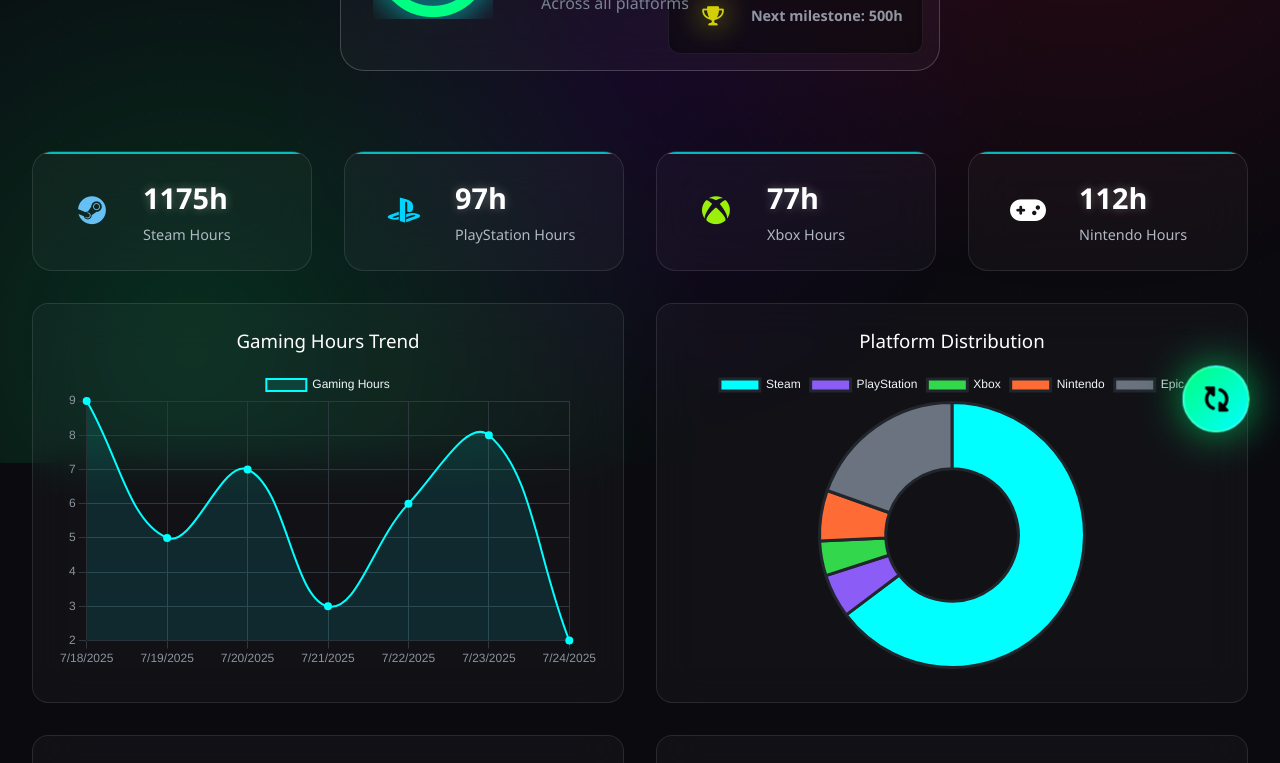
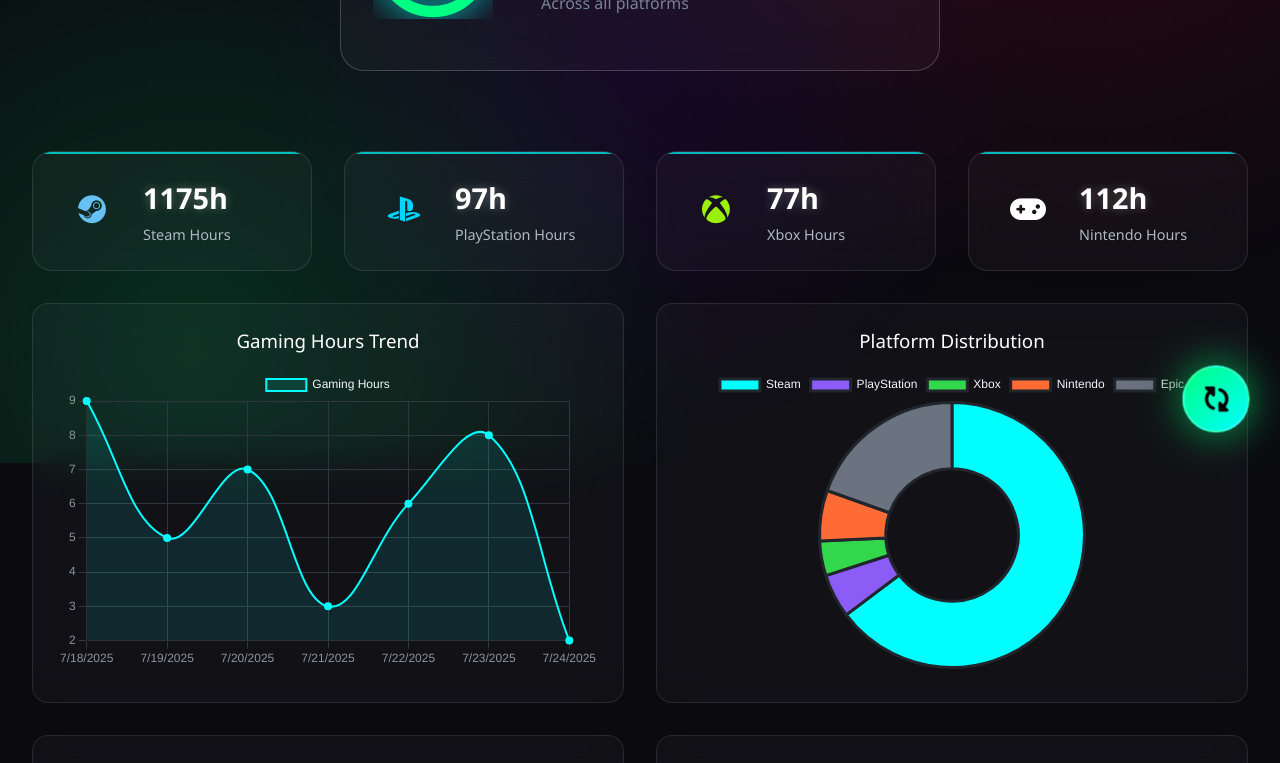
Before and after one commit to AbhishekSharmale/mini-game, a plain HTML site: page index.html in a window 1280 px wide. Shown: the part 337-1100 px from the top of the page. Drawn offline with nearby package versions, Linux system fonts and the light colour scheme.

Commit message:
"Remove-next-milestone-500h-display"

```diff
--- a/index.html
+++ b/index.html
@@ -85,10 +85,7 @@
 
                                 </div>
                             </div>
-                            <div class="achievement-preview" id="achievementPreview">
-                                <div class="achievement-icon"><i class="fas fa-trophy"></i></div>
-                                <div class="achievement-text">Next milestone: 500h</div>
-                            </div>
+
                         </div>
                     </div>
 
--- a/styles.css
+++ b/styles.css
@@ -1167,45 +1167,7 @@ body::after {
 
 
 
-.achievement-preview {
-    position: absolute;
-    bottom: 1rem;
-    right: 1rem;
-    background: rgba(0, 0, 0, 0.6);
-    backdrop-filter: blur(10px);
-    border: 1px solid var(--border-color);
-    border-radius: 12px;
-    padding: 0.8rem 1.2rem;
-    display: flex;
-    align-items: center;
-    gap: 0.8rem;
-    opacity: 0.8;
-    transition: all 0.3s ease;
-}
-
-.achievement-preview:hover {
-    opacity: 1;
-    transform: scale(1.05);
-    border-color: var(--rgb-yellow);
-    box-shadow: 0 0 20px rgba(255, 255, 0, 0.3);
-}
-
-.achievement-preview .achievement-icon {
-    color: var(--rgb-yellow);
-    font-size: 1.2rem;
-    animation: trophyGlow 2s ease-in-out infinite;
-}
-
-@keyframes trophyGlow {
-    0%, 100% { filter: drop-shadow(0 0 5px var(--rgb-yellow)); }
-    50% { filter: drop-shadow(0 0 15px var(--rgb-yellow)); }
-}
-
-.achievement-text {
-    font-size: 0.9rem;
-    color: var(--text-secondary);
-    font-weight: 600;
-}
+
 
 .total-hours-card::before {
     content: '';
```
